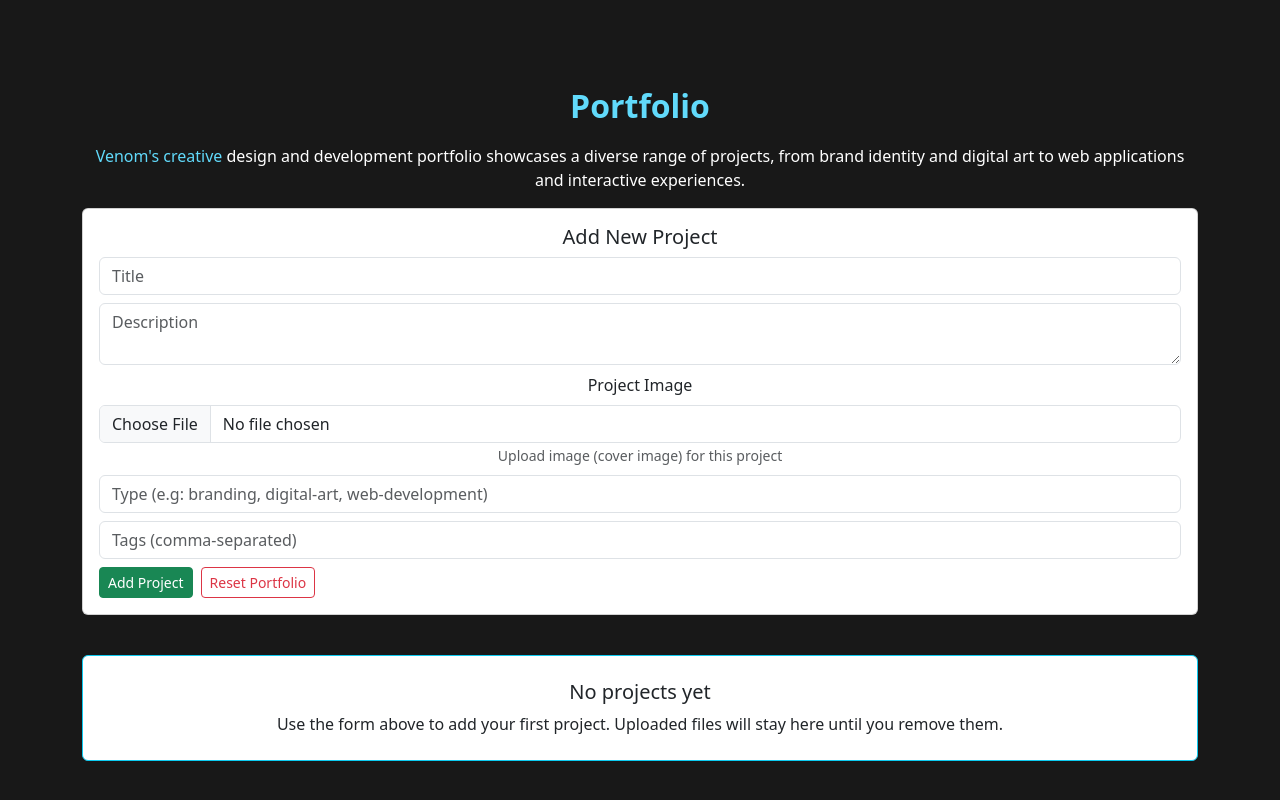
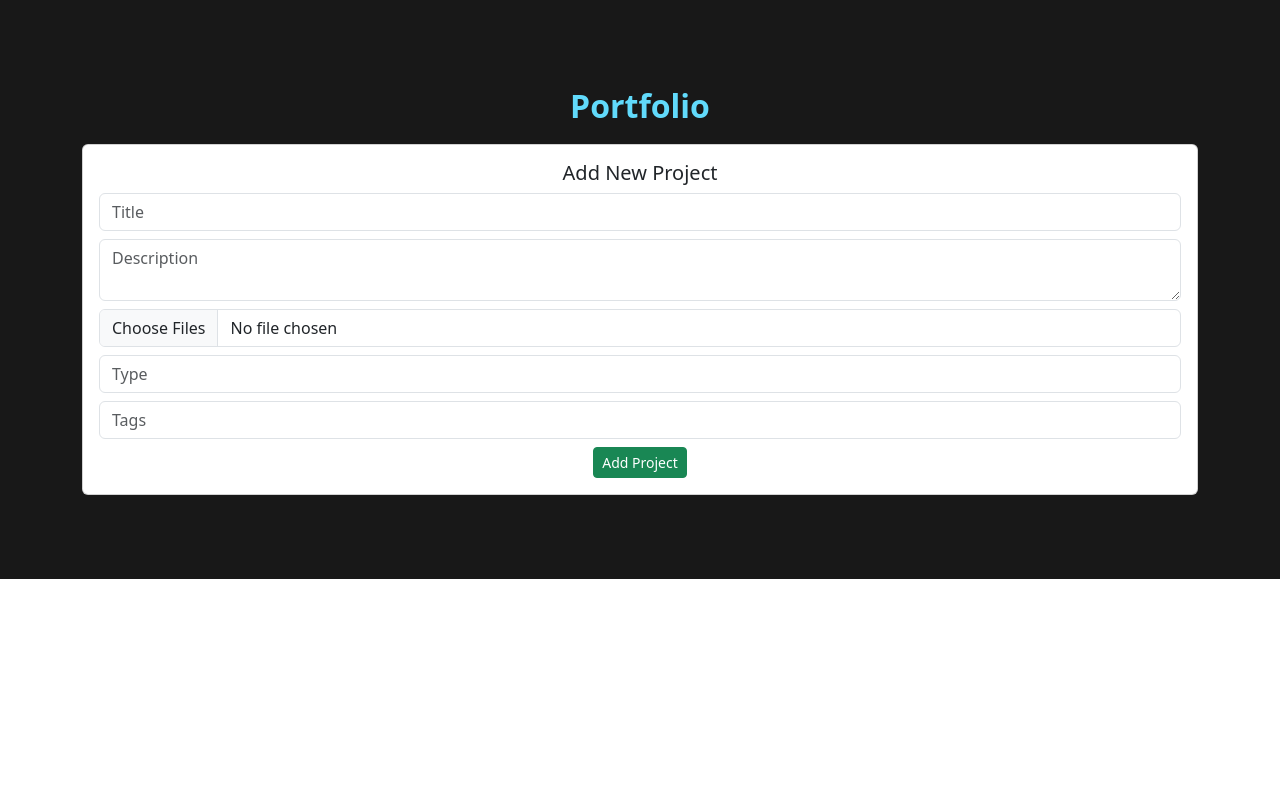
Before and after one commit to veno1/personal-venom-porfolio, a React (Create React App) app: page / in a window 1280 px wide. Shown: the part 2205-3005 px from the top of the page. After the commit the page ends 2784 px from the top, so only its background shows below. Built offline with nearby package versions, Linux system fonts and the light colour scheme.

Commit message:
Enhance Projects component for multiple image uploads
Refactor project management to support multiple images and improve local storage handling.

```diff
--- a/src/components/Projects.js
+++ b/src/components/Projects.js
@@ -3,8 +3,7 @@ import { Container, Row, Col, Card, Button, Badge } from "react-bootstrap";
 import './Projects.css';
 
 const LOCAL_STORAGE_KEY = 'portfolio_projects';
-// Browser localStorage is usually about 5MB total; set safe limit to 4.2MB to avoid quota errors
-const MAX_TOTAL_STORAGE_BYTES = 4.2 * 1024 * 1024; // 4.2 MB
+const MAX_TOTAL_STORAGE_BYTES = 4.2 * 1024 * 1024;
 
 function getLocalStorageUsage() {
   let total = 0;
@@ -22,7 +21,7 @@ export default function Projects() {
   const [newProject, setNewProject] = useState({
     title: "",
     description: "",
-    image: "",
+    images: [], // ✅ MULTIPLE IMAGES
     type: "",
     tags: ""
   });
@@ -33,15 +32,11 @@ export default function Projects() {
       try {
         return JSON.parse(saved);
       } catch {
-        return getDefaultProjects();
+        return [];
       }
     }
-    return getDefaultProjects();
+    return [];
   });
-
-  function getDefaultProjects() {
-    return [];
-  }
 
   const saveProjects = (updatedProjects) => {
     try {
@@ -53,41 +48,57 @@ export default function Projects() {
       const requiredTotal = existingUsage - currentSavedSize + dataSize;
 
       if (requiredTotal > MAX_TOTAL_STORAGE_BYTES) {
-        const requiredMB = (requiredTotal / (1024 * 1024)).toFixed(2);
-        const maxMB = (MAX_TOTAL_STORAGE_BYTES / (1024 * 1024)).toFixed(2);
-        alert(`Storage limit exceeded: ${requiredMB} MB needed, but limit is ${maxMB} MB. Remove some projects/files before saving.`);
+        alert('Storage limit exceeded. Reduce image sizes.');
         return;
       }
 
       setProjects(updatedProjects);
       localStorage.setItem(LOCAL_STORAGE_KEY, dataString);
     } catch (error) {
-      console.error('Error saving projects:', error);
-      if (error.name === 'QuotaExceededError') {
-        alert('Browser storage quota exceeded (localStorage has a hard limit). Please delete some projects/files or refresh browser storage.');
-      } else {
-        alert('Error saving projects. Please try again.');
-      }
+      alert('Error saving projects');
     }
   };
 
-  // Upload file locally using base64 encoding for persistence
-  const uploadFile = (projectIndex, file) => {
-    if (!file) return;
+  // ✅ IMAGE UPLOAD (MULTIPLE)
+  const handleImageUpload = (files) => {
+    if (!files || files.length === 0) return;
 
+    const fileArray = Array.from(files).slice(0, 4); // max 4
+    let loadedImages = [];
+
+    fileArray.forEach((file) => {
       if (file.size > MAX_TOTAL_STORAGE_BYTES) {
-      alert(`File size (${(file.size / (1024 * 1024)).toFixed(2)} MB) exceeds the maximum limit of ${(MAX_TOTAL_STORAGE_BYTES / (1024 * 1024))} MB.`);
+        alert(`File ${file.name} is too large.`);
         return;
       }
 
       const reader = new FileReader();
+
       reader.onload = (e) => {
-      const base64Data = e.target.result;
+        loadedImages.push(e.target.result);
 
+        if (loadedImages.length === fileArray.length) {
+          setNewProject(prev => ({
+            ...prev,
+            images: loadedImages
+          }));
+        }
+      };
+
+      reader.readAsDataURL(file);
+    });
+  };
+
+  // ✅ FILE UPLOAD (UNCHANGED)
+  const uploadFile = (projectIndex, file) => {
+    if (!file) return;
+
+    const reader = new FileReader();
+    reader.onload = (e) => {
       const updated = [...projects];
       const target = { ...updated[projectIndex] };
       const existingFiles = target.files || [];
-      target.files = [...existingFiles, { name: file.name, data: base64Data }];
+      target.files = [...existingFiles, { name: file.name, data: e.target.result }];
       updated[projectIndex] = target;
       saveProjects(updated);
     };
@@ -96,12 +107,26 @@ export default function Projects() {
 
   const addProject = (e) => {
     e.preventDefault();
+
     const tags = newProject.tags.split(',').map(t => t.trim()).filter(Boolean);
-    const item = { ...newProject, tags, files: [] };
+
+    const item = {
+      ...newProject,
+      tags,
+      images: newProject.images.slice(0, 4), // ✅ LIMIT TO 4
+      files: []
+    };
 
     const updated = [...projects, item];
     saveProjects(updated);
-    setNewProject({ title: "", description: "", image: "", type: "", tags: "" });
+
+    setNewProject({
+      title: "",
+      description: "",
+      images: [],
+      type: "",
+      tags: ""
+    });
   };
 
   const deleteProject = (index) => {
@@ -120,189 +145,120 @@ export default function Projects() {
   return (
     <section className="projects-section" id="projects">
       <Container>
+
         <Row>
           <Col>
             <h2 className="heading-1">Portfolio</h2>
-            <p>
-              <span className="highlight">Venom's creative</span> design and development portfolio showcases a diverse range of projects, from brand identity and digital art to web applications and interactive experiences.
-            </p>
           </Col>
         </Row>
 
+        {/* ADD PROJECT */}
         <Row className="mb-4">
           <Col>
-            <Card className="p-3 mb-3">
+            <Card className="p-3">
               <h5>Add New Project</h5>
+
               <form onSubmit={addProject}>
-                <div className="mb-2">
                 <input
-                    className="form-control"
+                  className="form-control mb-2"
                   placeholder="Title"
                   value={newProject.title}
                   onChange={(e) => setNewProject(prev => ({ ...prev, title: e.target.value }))}
                   required
                 />
-                </div>
-                <div className="mb-2">
+
                 <textarea
-                    className="form-control"
+                  className="form-control mb-2"
                   placeholder="Description"
                   value={newProject.description}
                   onChange={(e) => setNewProject(prev => ({ ...prev, description: e.target.value }))}
                   required
                 />
-                </div>
-                <div className="mb-2">
-                  <label className="form-label">Project Image</label>
+
+                {/* ✅ MULTIPLE IMAGE INPUT */}
                 <input
-                    className="form-control"
+                  className="form-control mb-2"
                   type="file"
                   accept="image/*"
-                    onChange={(e) => {
-                      const file = e.target.files?.[0];
-                      if (!file) return;
+                  multiple
+                  onChange={(e) => handleImageUpload(e.target.files)}
+                />
 
-                      if (file.size > MAX_TOTAL_STORAGE_BYTES) {
-                        alert(`Image size (${(file.size / (1024 * 1024)).toFixed(2)} MB) exceeds the maximum limit of ${(MAX_TOTAL_STORAGE_BYTES / (1024 * 1024))} MB.`);
-                        return;
-                      }
-
-                      const reader = new FileReader();
-                      reader.onload = (ev) => {
-                        setNewProject(prev => ({ ...prev, image: ev.target.result }));
-                      };
-                      reader.readAsDataURL(file);
-                    }}
-                  />
-                  <small className="text-muted">Upload image (cover image) for this project</small>
-                </div>
-                <div className="mb-2">
                 <input
-                    className="form-control"
-                    placeholder="Type (e.g: branding, digital-art, web-development)"
+                  className="form-control mb-2"
+                  placeholder="Type"
                   value={newProject.type}
                   onChange={(e) => setNewProject(prev => ({ ...prev, type: e.target.value }))}
                 />
-                </div>
-                <div className="mb-2">
+
                 <input
-                    className="form-control"
-                    placeholder="Tags (comma-separated)"
+                  className="form-control mb-2"
+                  placeholder="Tags"
                   value={newProject.tags}
                   onChange={(e) => setNewProject(prev => ({ ...prev, tags: e.target.value }))}
                 />
-                </div>
-                <div className="d-flex gap-2">
-                  <button type="submit" className="btn btn-success btn-sm">Add Project</button>
-                  <button type="button" className="btn btn-outline-danger btn-sm" onClick={() => saveProjects([])}>
-                    Reset Portfolio
+
+                <button className="btn btn-success btn-sm">
+                  Add Project
                 </button>
-                </div>
               </form>
             </Card>
           </Col>
         </Row>
 
+        {/* DISPLAY PROJECTS */}
         <Row>
-          {projects.length === 0 ? (
-            <Col xs={12} className="mb-4">
-              <Card className="p-4 text-center border border-info">
-                <h5>No projects yet</h5>
-                <p className="mb-0">Use the form above to add your first project. Uploaded files will stay here until you remove them.</p>
-              </Card>
-            </Col>
-          ) : (
-            projects.map((project, idx) => {
-              const files = project.files || [];
+          {projects.map((project, idx) => (
+            <Col md={6} lg={4} xl={3} key={idx} className="mb-4">
 
-              return (
-                <Col md={6} lg={4} xl={3} sm={6} xs={12} key={idx} className="mb-4">
-                  <Card className="project-card h-100 shadow-sm hover-lift">
-                    {project.image && (
-                      <Card.Img
-                        variant="top"
-                        src={project.image}
-                        alt={project.title}
-                        className="project-image"
+              <Card className="h-100">
+
+                {/* ✅ MULTIPLE IMAGES GRID */}
+                {project.images && project.images.length > 0 && (
+                  <div className="project-images-grid">
+                    {project.images.map((img, i) => (
+                      <img
+                        key={i}
+                        src={img}
+                        alt="project"
+                        className="project-multi-image"
                       />
-                    )}
-                    <Card.Body className="d-flex flex-column">
-                      <Card.Title className="project-title">
-                        {project.title}
-                        <Badge bg="info" className="ms-2">
-                          {project.type.toUpperCase()}
-                        </Badge>
-                      </Card.Title>
-                      <Card.Text className="flex-grow-1">{project.description}</Card.Text>
-
-                      {project.tags && (
-                        <div className="mb-3">
-                          {project.tags.map((tag, tagIdx) => (
-                            <Badge key={tagIdx} bg="secondary" className="me-1 mb-1">
-                              {tag}
-                            </Badge>
                     ))}
                   </div>
                 )}
 
-                      {files.length > 0 && (
-                        <div className="mb-2">
-                          <small className="text-muted">📦 Files ({files.length}):</small>
-                          <ul className="ps-3 mb-0">
-                            {files.map((f, fileIdx) => (
-                              <li key={fileIdx} className="d-flex justify-content-between align-items-center mt-1">
-                                <span className="text-truncate">
-                                  <strong>{f.name}</strong>
-                                </span>
-                                <button
-                                  className="btn btn-sm btn-outline-danger ms-2"
-                                  onClick={() => removeFile(idx, fileIdx)}
-                                  type="button"
-                                >
-                                  ✕
-                                </button>
-                              </li>
+                <Card.Body>
+                  <Card.Title>
+                    {project.title}
+                    <Badge bg="info" className="ms-2">
+                      {project.type}
+                    </Badge>
+                  </Card.Title>
+
+                  <Card.Text>{project.description}</Card.Text>
+
+                  {project.tags.map((tag, i) => (
+                    <Badge key={i} bg="secondary" className="me-1">
+                      {tag}
+                    </Badge>
                   ))}
-                          </ul>
-                        </div>
-                      )}
                 </Card.Body>
 
-                    <Card.Footer className="bg-transparent border-0 pt-0">
-                      <div className="d-flex flex-column gap-2">
-                        <Button
-                          as="label"
-                          variant={files.length > 0 ? "outline-success" : "success"}
-                          className="w-100"
-                        >
-                          📁 Upload File
-                          <input
-                            type="file"
-                            hidden
-                            multiple
-                            accept=".psd,.ai,.eps,.zip,.rar,.pdf,image/*"
-                            onChange={(e) => {
-                              if (e.target.files.length > 0) uploadFile(idx, e.target.files[0]);
-                            }}
-                          />
-                        </Button>
-
+                <Card.Footer>
                   <Button
                     variant="danger"
-                          className="w-100"
                     size="sm"
                     onClick={() => deleteProject(idx)}
                   >
-                          Delete Project
+                    Delete
                   </Button>
-                      </div>
                 </Card.Footer>
+
               </Card>
             </Col>
-              );
-            })
-          )}
+          ))}
         </Row>
+
       </Container>
     </section>
   );
```
Lines whose indentation alone changed are shown as unchanged.
